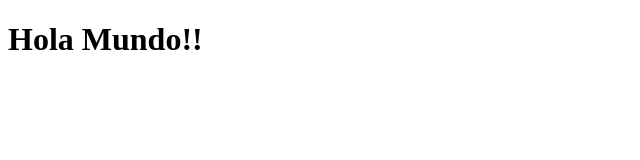
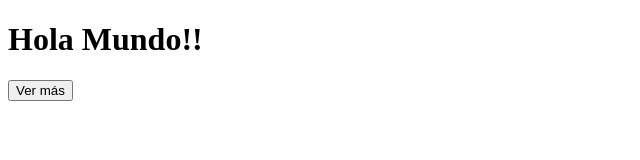
Before and after one commit to meme-castellanos/prueba-github, a plain HTML site: page pages/servicios.html in a window 1280 px wide. Shown: the whole page, without its empty margins (0-640 px from the left). Drawn offline with Linux system fonts and the light colour scheme.

Commit message:
reseteo CSS agrego button en index

```diff
--- a/css/style.css
+++ b/css/style.css
@@ -0,0 +1,5 @@
+*{
+    margin: 0;
+    padding: 0;
+    box-sizing: border-box;
+}
--- a/pages/servicios.html
+++ b/pages/servicios.html
@@ -8,5 +8,6 @@
 </head>
 <body>
     <h1>Hola Mundo!!</h1>
+    <button>Ver más</button>
 </body>
 </html>
```
